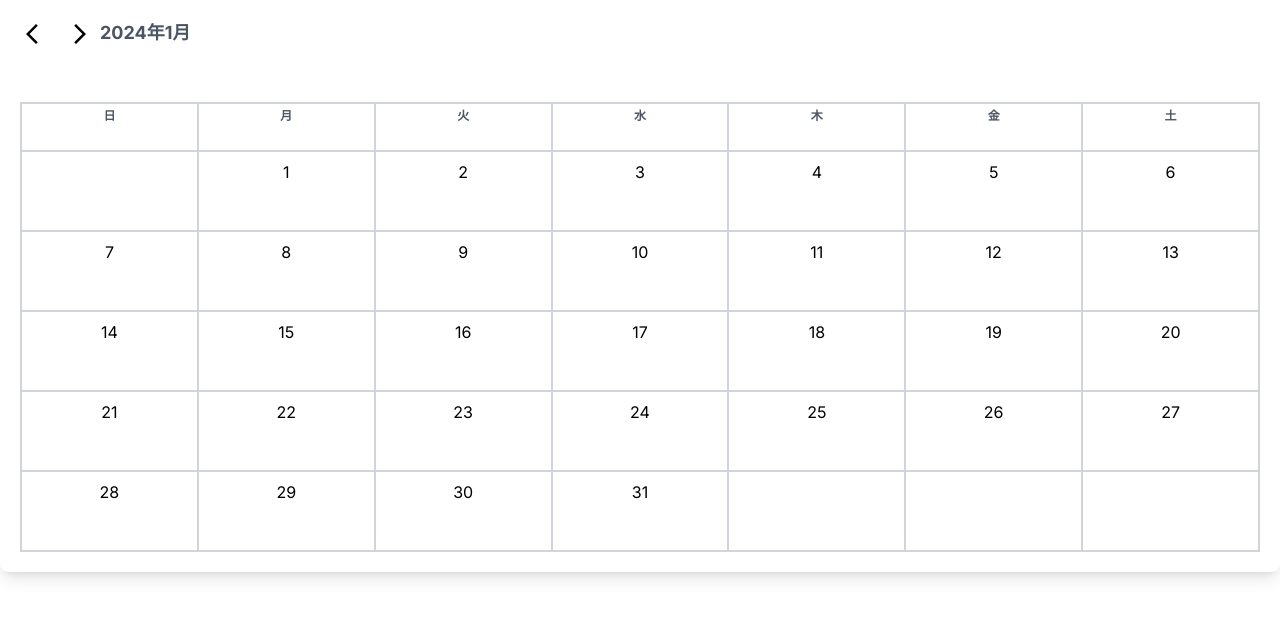
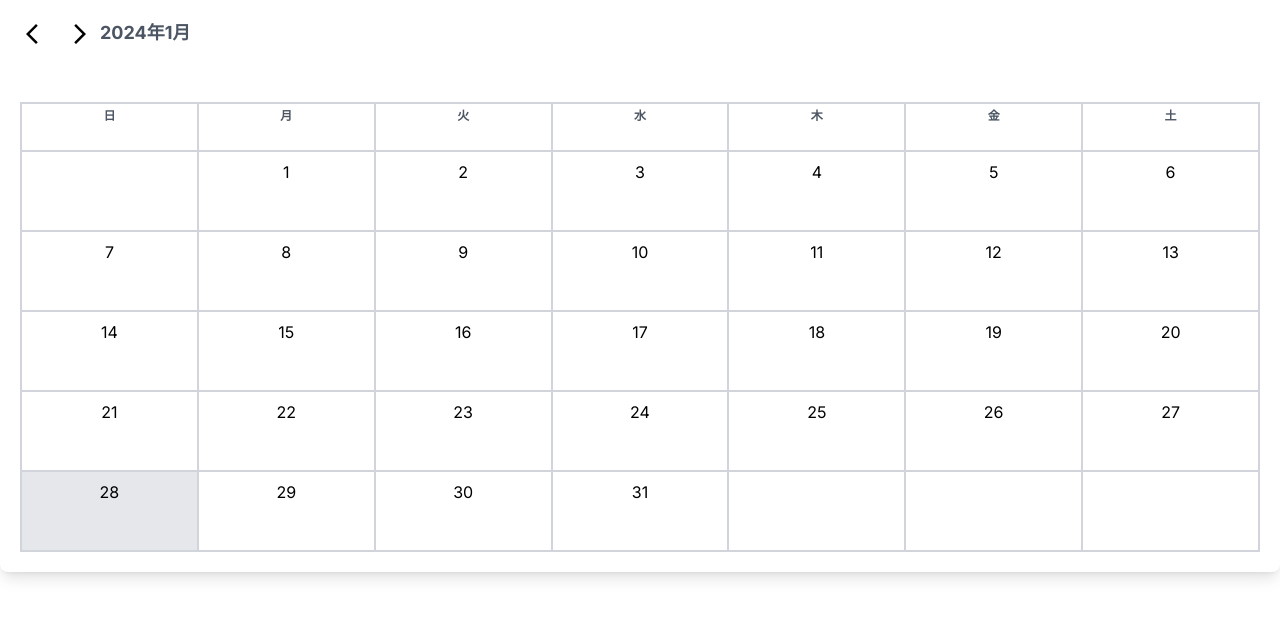
Before and after one commit to syunsuke-I/nextjs_ts_calendar, a Next.js app: page / in a window 1280 px wide. Shown: the top 618 px of the page. Built offline with nearby package versions, Linux system fonts and the light colour scheme.

Commit message:
今日を強調

```diff
--- a/components/CalendarComponentDaysParts.tsx
+++ b/components/CalendarComponentDaysParts.tsx
@@ -1,4 +1,4 @@
-import React from 'react';
+import React, { useState } from 'react';
 
 interface Props {
   year: number;
@@ -10,6 +10,11 @@ const CalendarComponent: React.FC<Props> = ({ year, month }) => {
   let day : Date = new Date(year, month - 1, 1);
   const end_of_month : Date = new Date(year, month, 0);
   const cal : number[][] = make_cal(day, end_of_month);
+
+  const today = new Date();
+  const todayDate = today.getDate();
+  const currentMonth = today.getMonth() + 1;
+  const currentYear = today.getFullYear();
 
   function make_cal(day: Date, end_of_month: Date): number[][] {
 
@@ -34,16 +39,19 @@ const CalendarComponent: React.FC<Props> = ({ year, month }) => {
 
   return (
     <>
-        {/* 日付のセルを動的に生成 */}
-        {cal.map((week, i) =>
-          week.map((day, j) =>
-            <div key={`day-${i}-${j}`} className="w-full h-20 border py-2 border-gray-300">
+      {/* 日付のセルを動的に生成 */}
+      {cal.map((week, i) =>
+        week.map((day, j) => {
+          // 今日の日付かどうかを確認
+          const isToday = day === todayDate && month === currentMonth && year === currentYear;
+          return (
+            <div key={`day-${i}-${j}`} className={`w-full h-20 border py-2 border-gray-300 ${isToday ? 'bg-gray-200' : ''}`}>
               {day || ''}
             </div>
-          )
-        )}
+          );
+        })
+      )}
     </>
-
   );
 }
 
--- a/components/Calender.tsx
+++ b/components/Calender.tsx
@@ -7,23 +7,24 @@ import ArrowBackIosNewIcon from '@mui/icons-material/ArrowBackIosNew';
 import ArrowForwardIosIcon from '@mui/icons-material/ArrowForwardIos';
 
 const ParentComponent: React.FC = () => {
+
   // 現在の年月の状態を保持
-  const [currentYear, setCurrentYear] = useState<number>(new Date().getFullYear());
-  const [currentMonth, setCurrentMonth] = useState<number>(new Date().getMonth() + 1);
+  let [selectedYear, setSelectedYear] = useState<number>(new Date().getFullYear());
+  let [selectedMonth, setSelectedMonth] = useState<number>(new Date().getMonth() + 1);
 
   // 前の月に移動
   const goToPreviousMonth = () => {
-    setCurrentMonth((prevMonth) => prevMonth === 1 ? 12 : prevMonth - 1);
-    if (currentMonth === 1) {
-      setCurrentYear((prevYear) => prevYear - 1);
+    setSelectedMonth((prevMonth) => prevMonth === 1 ? 12 : prevMonth - 1);
+    if (selectedMonth === 1) {
+      setSelectedYear((prevYear) => prevYear - 1);
     }
   };
 
   // 次の月に移動
   const goToNextMonth = () => {
-    setCurrentMonth((prevMonth) => prevMonth === 12 ? 1 : prevMonth + 1);
-    if (currentMonth === 12) {
-      setCurrentYear((prevYear) => prevYear + 1);
+    setSelectedMonth((prevMonth) => prevMonth === 12 ? 1 : prevMonth + 1);
+    if (selectedMonth === 12) {
+      setSelectedYear((prevYear) => prevYear + 1);
     }
   };
 
@@ -36,7 +37,7 @@ const ParentComponent: React.FC = () => {
           <button className="p-2 rounded-md " onClick={goToNextMonth}><ArrowForwardIosIcon/></button>
         </div>
         {/* 年月の表示 */}
-        <span className="text-lg font-bold text-gray-600">{currentYear}年{currentMonth}月</span>
+        <span className="text-lg font-bold text-gray-600">{selectedYear}年{selectedMonth}月</span>
       </div>
       <div className="bg-white shadow-lg rounded-lg p-5">
         <div className="grid grid-cols-7 text-center border border-gray-300">
@@ -48,7 +49,7 @@ const ParentComponent: React.FC = () => {
           <div className="w-full h-12 font-bold text-xs text-gray-600 border border-gray-300 py-1">金</div>
           <div className="w-full h-12 font-bold text-xs text-gray-600 border border-gray-300 py-1">土</div>
           {/* CalendarComponent のレンダリング */}
-          <CalendarComponent year={currentYear} month={currentMonth} />
+          <CalendarComponent year={selectedYear} month={selectedMonth} />
           </div>
       </div>
     </>
```
